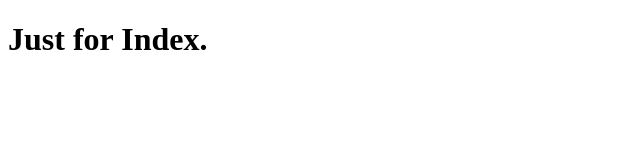
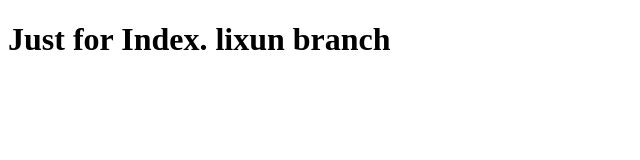
Before and after one commit to l4w2/l4w2.github.io, a plain HTML site: page index.html in a window 1280 px wide. Shown: the whole page, without its empty margins (0-640 px from the left). Drawn offline with Linux system fonts and the light colour scheme.

Commit message:
change first version

```diff
--- a/index.html
+++ b/index.html
@@ -6,6 +6,6 @@
     </head>
 
     <body>
-        <h1>Just for Index.</h1>
+        <h1>Just for Index. lixun branch </h1>
     </body>
 </html>
```
